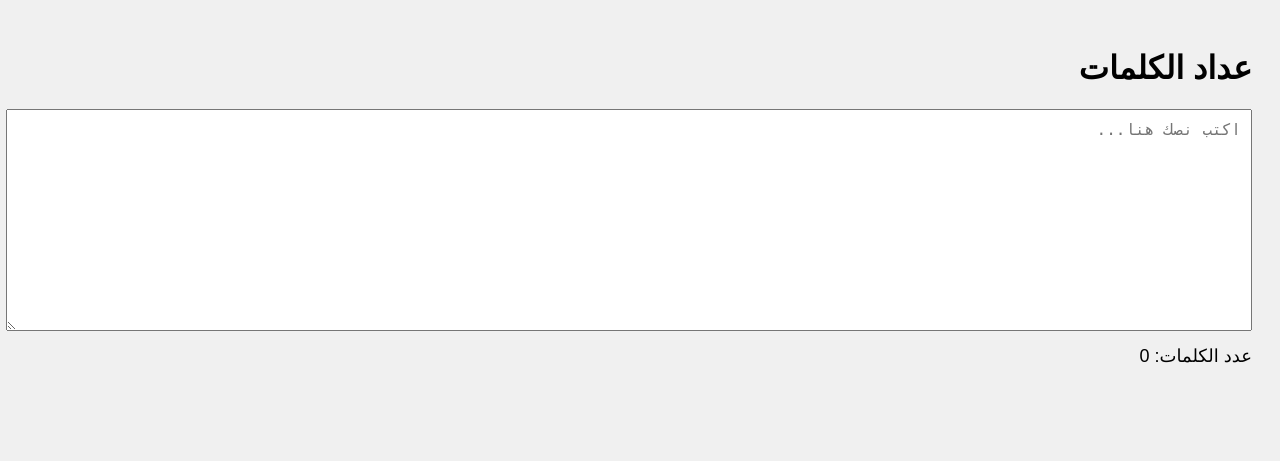
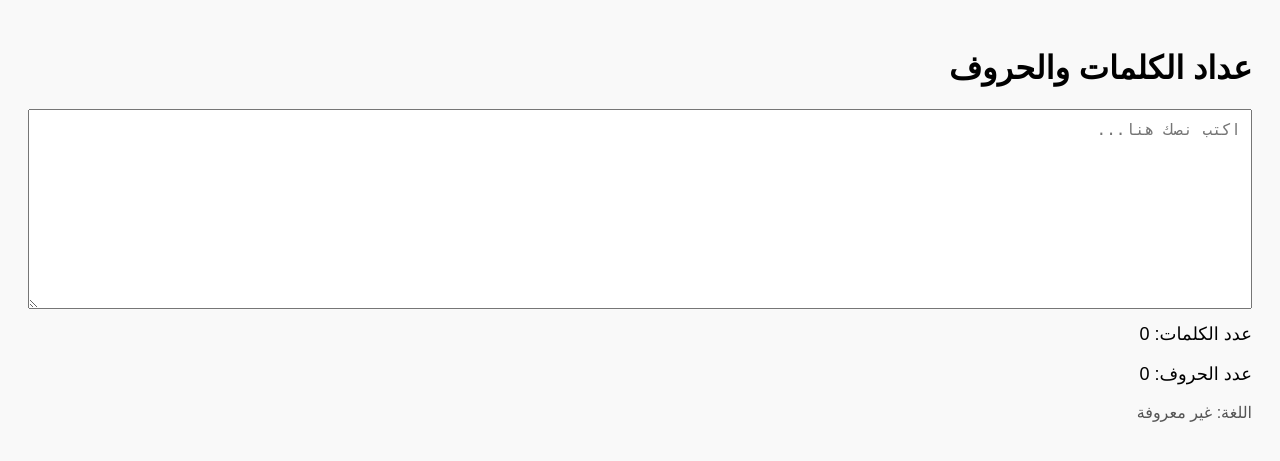
Before and after one commit to ahmadremaw/word-counter-fixed, a Flask app: page / in a window 1280 px wide. Shown: the top 461 px of the page. Run offline with Flask 3, Linux system fonts and the light colour scheme.

Commit message:
Update index.html

```diff
--- a/templates/index.html
+++ b/templates/index.html
@@ -2,14 +2,15 @@
 <html lang="ar">
 <head>
     <meta charset="UTF-8">
-    <title>عداد الكلمات</title>
+    <title>عداد الكلمات والحروف</title>
+    <meta name="viewport" content="width=device-width, initial-scale=1.0">
     <style>
         body {
             font-family: Arial, sans-serif;
             direction: rtl;
             text-align: right;
             padding: 20px;
-            background-color: #f0f0f0;
+            background-color: #f9f9f9;
         }
 
         textarea {
@@ -17,27 +18,60 @@
             height: 200px;
             padding: 10px;
             font-size: 16px;
+            box-sizing: border-box;
         }
 
-        p {
+        .counter {
             font-size: 18px;
             margin-top: 10px;
+        }
+
+        .language {
+            font-size: 16px;
+            margin-top: 5px;
+            color: #555;
+        }
+
+        @media (max-width: 600px) {
+            body {
+                padding: 10px;
+            }
+
+            textarea {
+                height: 150px;
+            }
         }
     </style>
 </head>
 <body>
-    <h1>عداد الكلمات</h1>
+    <h1>عداد الكلمات والحروف</h1>
     <textarea id="text-input" placeholder="اكتب نصك هنا..."></textarea>
-    <p id="word-count">عدد الكلمات: 0</p>
+    <p class="counter" id="word-count">عدد الكلمات: 0</p>
+    <p class="counter" id="char-count">عدد الحروف: 0</p>
+    <p class="language" id="language">اللغة: غير معروفة</p>
 
     <script>
         const textarea = document.getElementById('text-input');
         const wordCount = document.getElementById('word-count');
+        const charCount = document.getElementById('char-count');
+        const language = document.getElementById('language');
 
         textarea.addEventListener('input', () => {
             const text = textarea.value.trim();
             const words = text === '' ? 0 : text.split(/\s+/).length;
+            const chars = text.replace(/\s/g, '').length;
+
+            // كشف اللغة بشكل بدائي
+            let lang = 'غير معروفة';
+            if (/[ء-ي]/.test(text)) {
+                lang = 'عربية';
+            } else if (/[a-zA-Z]/.test(text)) {
+                lang = 'إنجليزية';
+            }
+
             wordCount.textContent = `عدد الكلمات: ${words}`;
+            charCount.textContent = `عدد الحروف: ${chars}`;
+            language.textContent = `اللغة: ${lang}`;
         });
     </script>
 </body>
```
